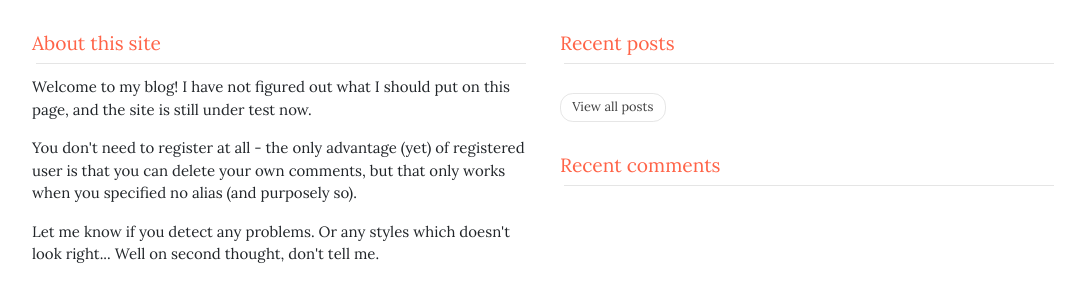
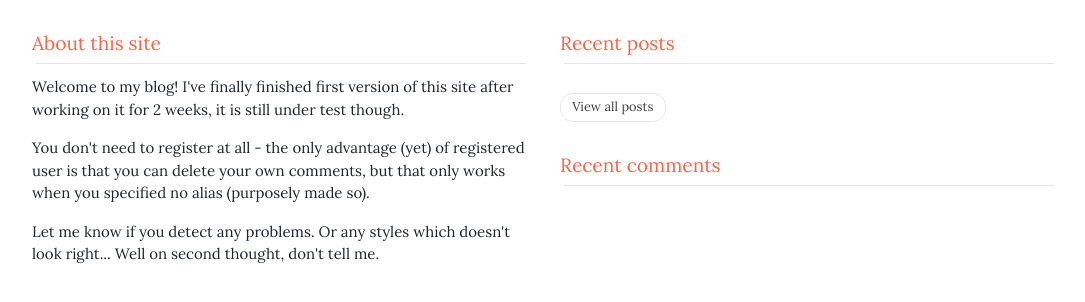
Before and after one commit to 33du/blogging-with-django, a Django app: page / in a window 1280 px wide. Shown: the part 44-346 px from the top of the page, without its empty margins (95-1180 px from the left). Run offline with Django 3.2, Linux system fonts and the light colour scheme; data that the repository does not hold is empty; some libraries are stand-ins or nearby versions.

Commit message:
update about

```diff
--- a/posts/templates/home.html
+++ b/posts/templates/home.html
@@ -45,9 +45,9 @@
         <h4>About this site</h4>
         <hr class="m-1">
           <div class="content">
-  <p>Welcome to my blog! I have not figured out what I should put on this page, and the site is still under test now.</p>
+  <p>Welcome to my blog! I've finally finished first version of this site after working on it for 2 weeks, it is still under test though.</p>
   <p>You don't need to register at all - the only advantage (yet) of registered user is that you can delete your own
-    comments, but that only works when you specified no alias (and purposely so).</p>
+    comments, but that only works when you specified no alias (purposely made so).</p>
   <p>Let me know if you detect any problems. Or any styles which doesn't look right... Well on second thought,
     don't tell me.</p>
           </div>
```
